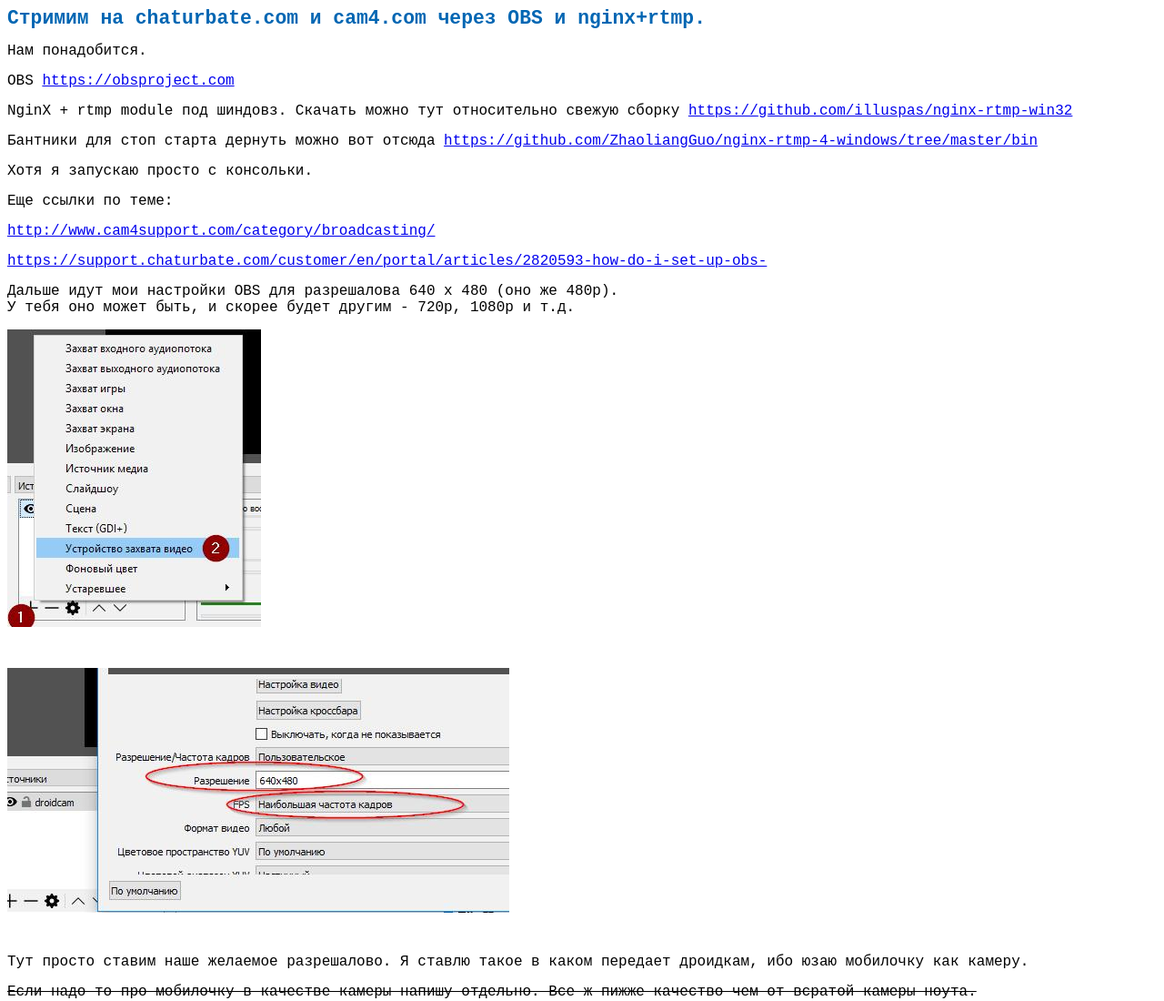
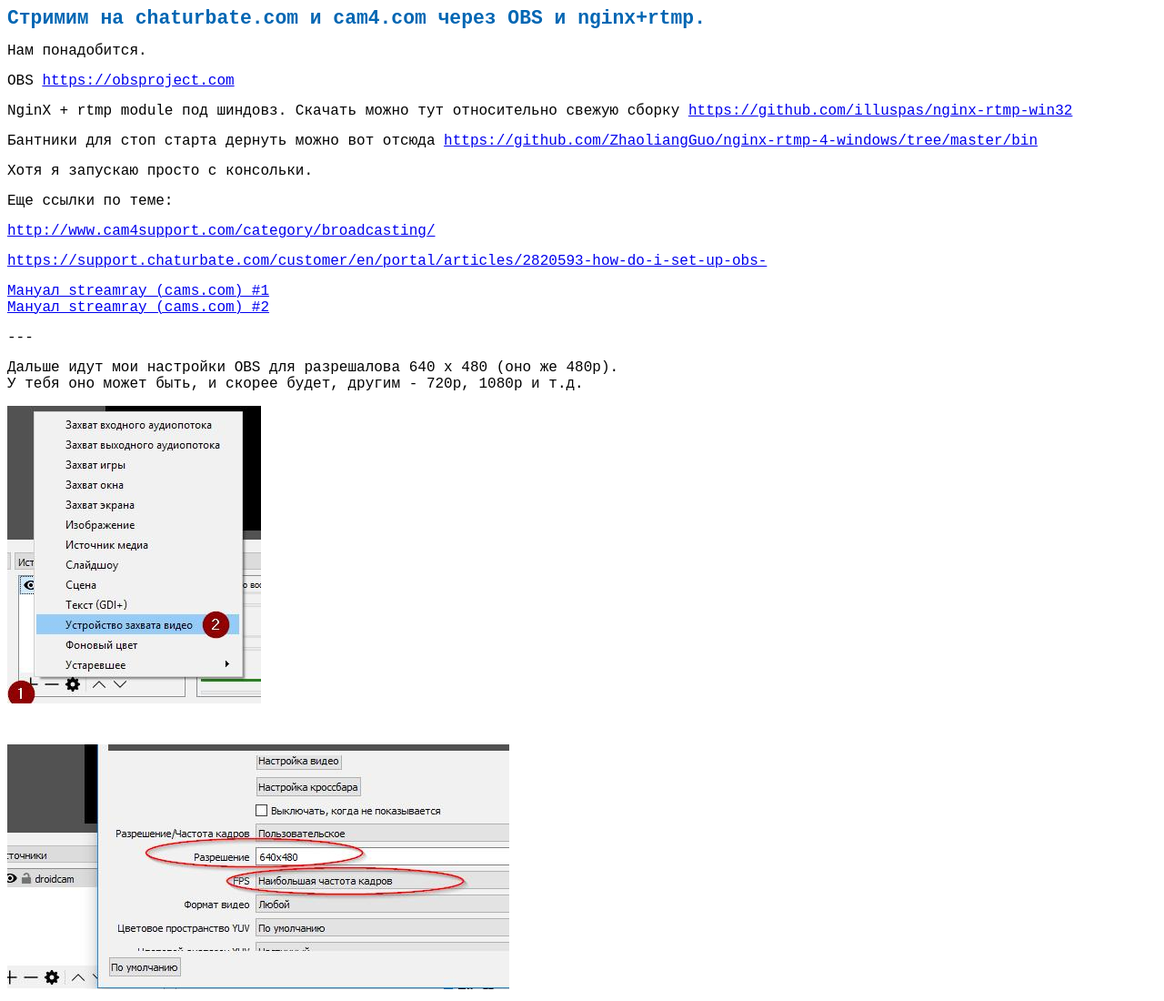
Before and after one commit to webcamguide/webcamguide.github.io, a plain HTML site: page index.html in a window 1280 px wide. Shown: the top 1100 px of the page at 91% size. Drawn offline with Linux system fonts and the light colour scheme.

Commit message:
streamray man

```diff
--- a/index.html
+++ b/index.html
@@ -38,7 +38,12 @@
 
 <a href="https://support.chaturbate.com/customer/en/portal/articles/2820593-how-do-i-set-up-obs-"><font size="3" style="font-size: 12pt"><span lang="ru-RU">https://support.chaturbate.com/customer/en/portal/articles/2820593-how-do-i-set-up-obs-</span></font></a>
 
-<font size="3" style="font-size: 12pt"><span lang="ru-RU">Дальше идут мои настройки OBS для разрешалова 640 x 480 (оно же 480p).<br/>У тебя оно может быть, и скорее будет другим - 720p, 1080p и т.д.</span></font>
+<a href="Step_2_configure_OBS_for_720_english.pdf"><font size="3" style="font-size: 12pt"><span lang="ru-RU">Мануал streamray (cams.com) #1</span></font></a>
+<a href="Step_3_How_to_broadcast_in_720p_using_OBS_english.pdf"><font size="3" style="font-size: 12pt"><span lang="ru-RU">Мануал streamray (cams.com) #2</span></font></a>
+
+<font size="3" style="font-size: 12pt"><span lang="ru-RU">---</span></font>
+
+<font size="3" style="font-size: 12pt"><span lang="ru-RU">Дальше идут мои настройки OBS для разрешалова 640 x 480 (оно же 480p).<br/>У тебя оно может быть, и скорее будет, другим - 720p, 1080p и т.д.</span></font>
 
 <img src="index_html_44cf9f8e022265cd.jpg" align="left" width="279" height="327">
   <br clear="left"/>
```
Also changed, not shown: 2 other files.
